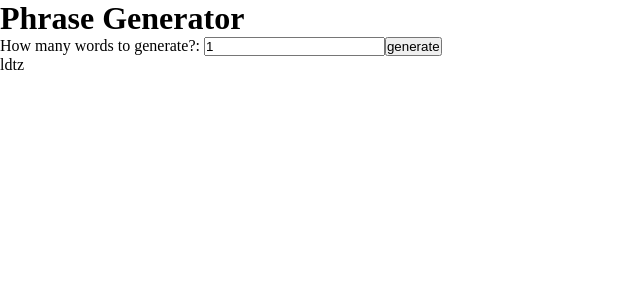
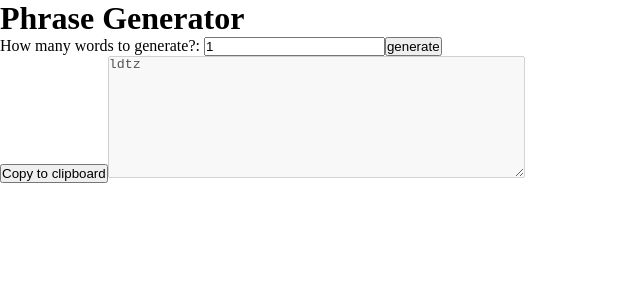
Before and after one commit to Victor-Nikliaiev/text-generator-app, a React (Create React App) app: page / in a window 1280 px wide. Both pictures are taken after a click on the button "generate". Shown: the top 300 px of the page, without its empty margins (0-640 px from the left). Built offline with nearby package versions, Linux system fonts and the light colour scheme.

Commit message:
Added copy to clipboard functionality

```diff
--- a/package.json
+++ b/package.json
@@ -11,6 +11,7 @@
     "@types/react": "^17.0.0",
     "@types/react-dom": "^17.0.0",
     "react": "^17.0.1",
+    "react-copy-to-clipboard": "^5.0.3",
     "react-dom": "^17.0.1",
     "react-scripts": "4.0.3",
     "typescript": "^4.1.2",
@@ -40,5 +41,8 @@
       "last 1 firefox version",
       "last 1 safari version"
     ]
+  },
+  "devDependencies": {
+    "@types/react-copy-to-clipboard": "^5.0.0"
   }
 }
--- a/src/App.tsx
+++ b/src/App.tsx
@@ -1,5 +1,6 @@
 import PhraseGen from "./generators/PhraseGenerator";
 import React, { useState } from "react";
+import { CopyToClipboard } from "react-copy-to-clipboard";
 function App() {
   const phraseGen = new PhraseGen();
   const [wordsNumber, setWordsNumber] = useState<number>(1);
@@ -10,6 +11,7 @@
     const wholePhrase = phraseGen.getPhrase(wordsNumber);
     setPhrase(wholePhrase);
   };
+
   return (
     <>
       <div>
@@ -33,7 +35,22 @@
           <button type="submit">generate</button>
         </form>
       </div>
-      <p>{phrase}</p>
+
+      {!!phrase && (
+        <div>
+          <CopyToClipboard text={phrase}>
+            <button>Copy to clipboard</button>
+          </CopyToClipboard>
+          <textarea
+            id="phrase"
+            name="phrase"
+            rows={8}
+            cols={50}
+            value={phrase}
+            disabled
+          ></textarea>
+        </div>
+      )}
     </>
   );
 }
--- a/src/generators/PhraseGenerator.ts
+++ b/src/generators/PhraseGenerator.ts
@@ -1,10 +1,6 @@
 import WordGen from "./WordGenerator";
 
 class PhraseGenerator extends WordGen {
-  constructor() {
-    super();
-  }
-
   private _generatePhrase(wordsNumber: number): string {
     let phrases: string[] = [];
     phrases = [...Array(wordsNumber).keys()].map(() => this.randomWord);
--- a/src/generators/SyllableGenerator.ts
+++ b/src/generators/SyllableGenerator.ts
@@ -1,6 +1,4 @@
 class SyllableGenerator {
-  constructor() {}
-
   private _generate_abc(): string[] {
     const alfa: number[] = Array.from(Array(26)).map((e, i) => i + 97);
     const alfabet: string[] = alfa.map((x) => String.fromCharCode(x));
```
Also changed, not shown: 2 other files (tests, documents, lock files or other folders).
